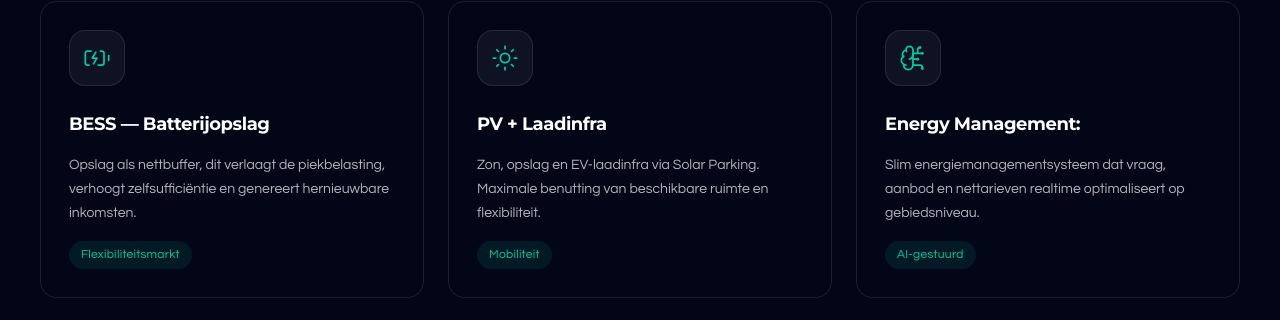
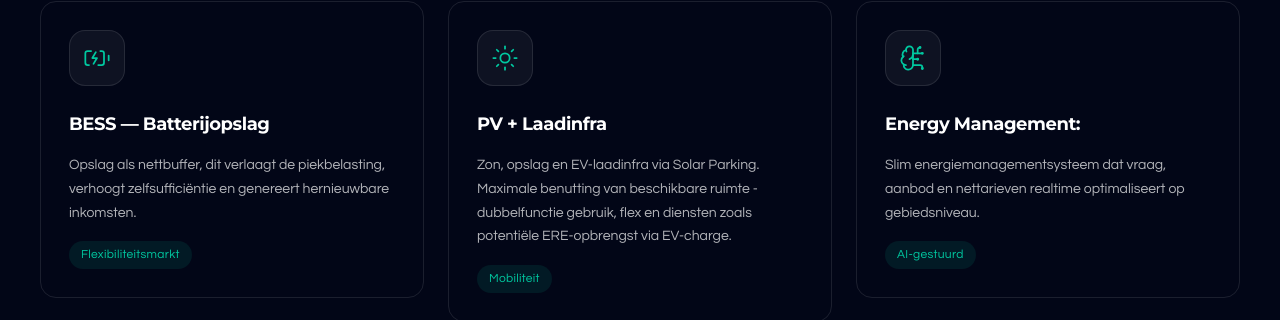
Before and after one commit to vosqdev/systeembewust.nl, a React (Vite) app: page / in a window 1280 px wide. Shown: the part 5247-5567 px from the top of the page. Built offline with nearby package versions, Linux system fonts and the light colour scheme.

Commit message:
fix(i18n): Refine PV + Charging Infra description
Update the Dutch and English descriptions for the "PV + Charging Infra" tool to more accurately reflect its capabilities, including dual-functionality and potential revenue generation through EV charging.

```diff
--- a/src/i18n.ts
+++ b/src/i18n.ts
@@ -88,7 +88,7 @@ export const translations = {
       title: "De gereedschapskist",
       pills: [
         { title: "BESS — Batterij­opslag", desc: "Opslag als nettbuffer, dit verlaagt de piekbelasting, verhoogt zelfsufficiëntie en genereert hernieuwbare inkomsten.", badge: "Flexibiliteitsmarkt" },
-        { title: "PV + Laadinfra", desc: "Zon, opslag en EV-laadinfra via Solar Parking. Maximale benutting van beschikbare ruimte en flexibiliteit.", badge: "Mobiliteit" },
+        { title: "PV + Laadinfra", desc: "Zon, opslag en EV-laadinfra via Solar Parking. Maximale benutting van beschikbare ruimte -dubbelfunctie gebruik, flex en diensten zoals potentiële ERE-opbrengst via EV-charge.", badge: "Mobiliteit" },
         { title: "Energy Management:", desc: "Slim energiemanagementsysteem dat vraag, aanbod en nettarieven realtime optimaliseert op gebiedsniveau.", badge: "AI-gestuurd" },
         { title: "Energie­gemeenschap (CEC)", desc: "Wettelijk kader via Energiewet 2024 voor gezamenlijk opwekken, opslaan en delen binnen een gebied ook groepscontract (GTO) en energiecoöperatie mogelijkheden.", badge: "Energiewet 2024" },
         { title: "Dynamische Netaansluiting", desc: "Contractuele flexibiliteitsafspraken met netbeheerder: stuurbaar vermogen in ruil voor prioriteitsaansluiting.", badge: "Netbeheerder" },
@@ -233,7 +233,7 @@ export const translations = {
       title: "The toolbox",
       pills: [
         { title: "BESS — Battery Storage", desc: "Storage as a grid buffer, this lowers peak load, increases self-sufficiency, and generates renewable revenue.", badge: "Flexibility Market" },
-        { title: "PV + Charging Infra", desc: "Solar, storage, and EV charging infrastructure via Solar Parking. Maximum utilization of available space and flexibility.", badge: "Mobility" },
+        { title: "PV + Charging Infra", desc: "Solar, storage, and EV charging infrastructure via Solar Parking. Maximum utilization of available space - dual-function use, flex and services such as potential ERE revenue via EV-charge.", badge: "Mobility" },
         { title: "Energy Management:", desc: "Smart energy management system that optimizes supply, demand, and grid tariffs in real-time at the area level.", badge: "AI-driven" },
         { title: "Energy Community (CEC)", desc: "Legal framework via Energy Act 2024 for joint generation, storage, and sharing within an area, including group contract (GTO) and energy cooperative possibilities.", badge: "Energy Act 2024" },
         { title: "Dynamic Grid Connection", desc: "Contractual flexibility agreements with grid operator: controllable power in exchange for priority connection.", badge: "Grid Operator" },
```
